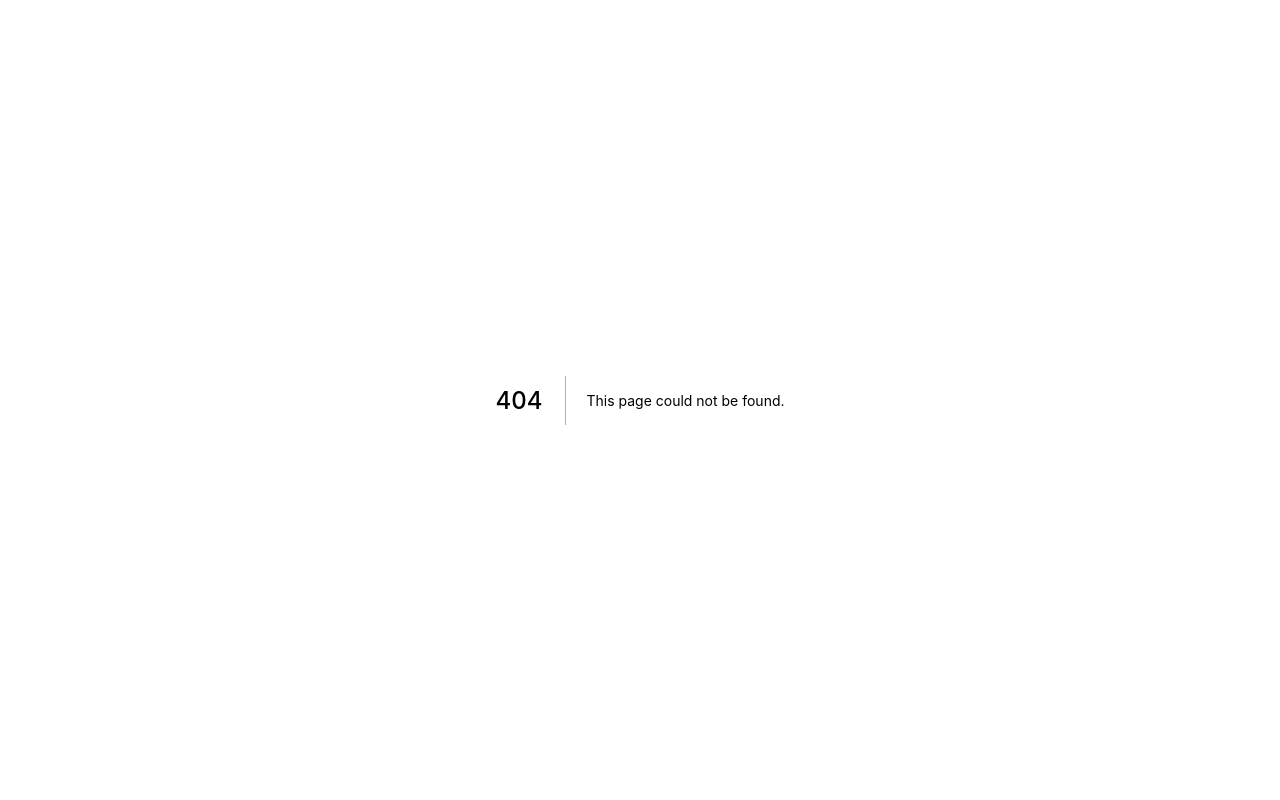
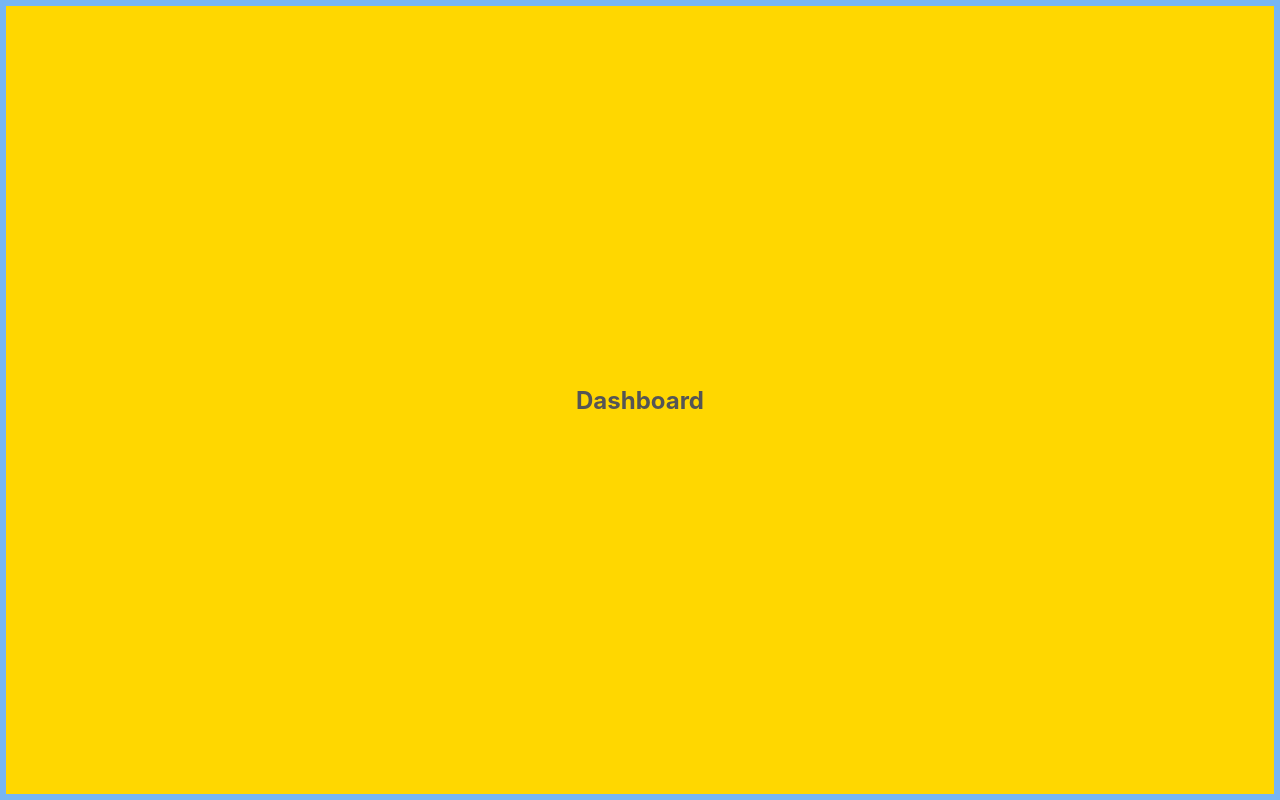
Before and after one commit to Jeezman/tora, a Next.js app in the folder client/: page /dashboard in a window 1280 px wide. Before the commit this address had no page. Built offline with nearby package versions, Linux system fonts and the light colour scheme.

Commit message:
Add dashboard

```diff
--- /dev/null
+++ b/client/pages/dashboard/index.tsx
@@ -0,0 +1,11 @@
+import React, { useContext, useEffect, useState } from 'react';
+import styles from '../../styles/Dashboard.module.css'
+
+export default function Dashboard() {
+
+  return (
+      <section className={styles.container}>
+      <h1>Dashboard</h1>
+    </section>
+  );
+}
--- /dev/null
+++ b/client/styles/Dashboard.module.css
@@ -0,0 +1,10 @@
+ .container {
+     border: 6px solid rgb(118, 182, 243);
+     display: flex;
+     justify-content: center;
+     align-items: center;
+     height: 100vh;
+     color: #555;
+     background-color: aliceblue;
+     background-color: gold;
+ }
```
